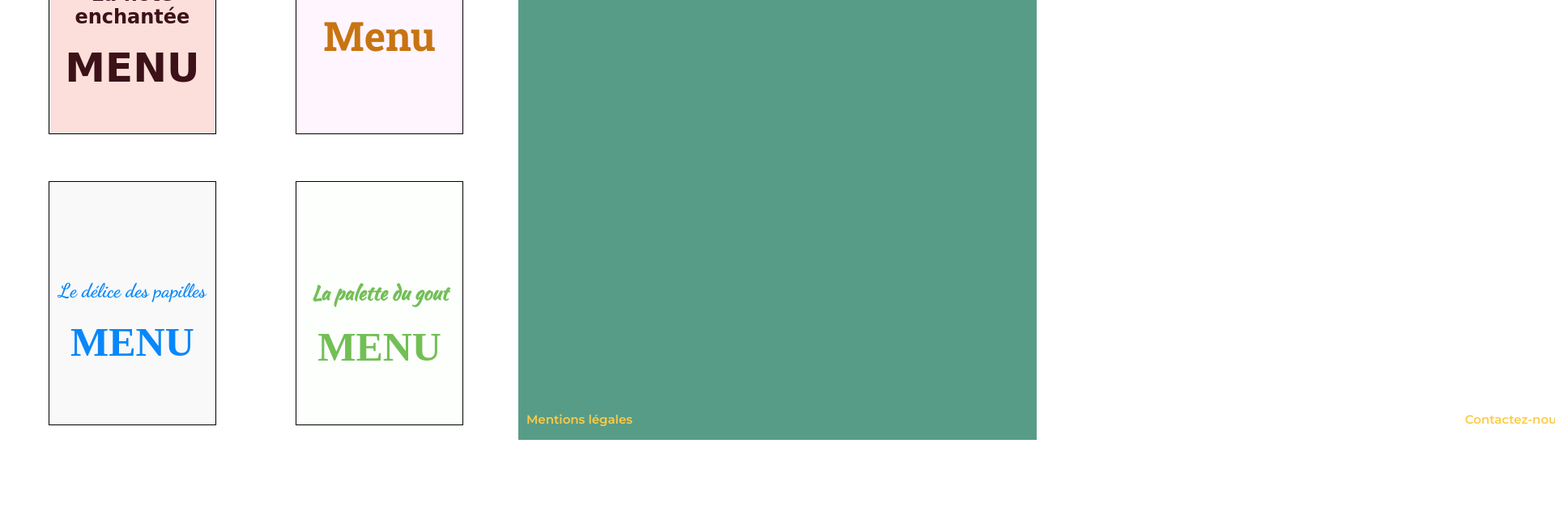
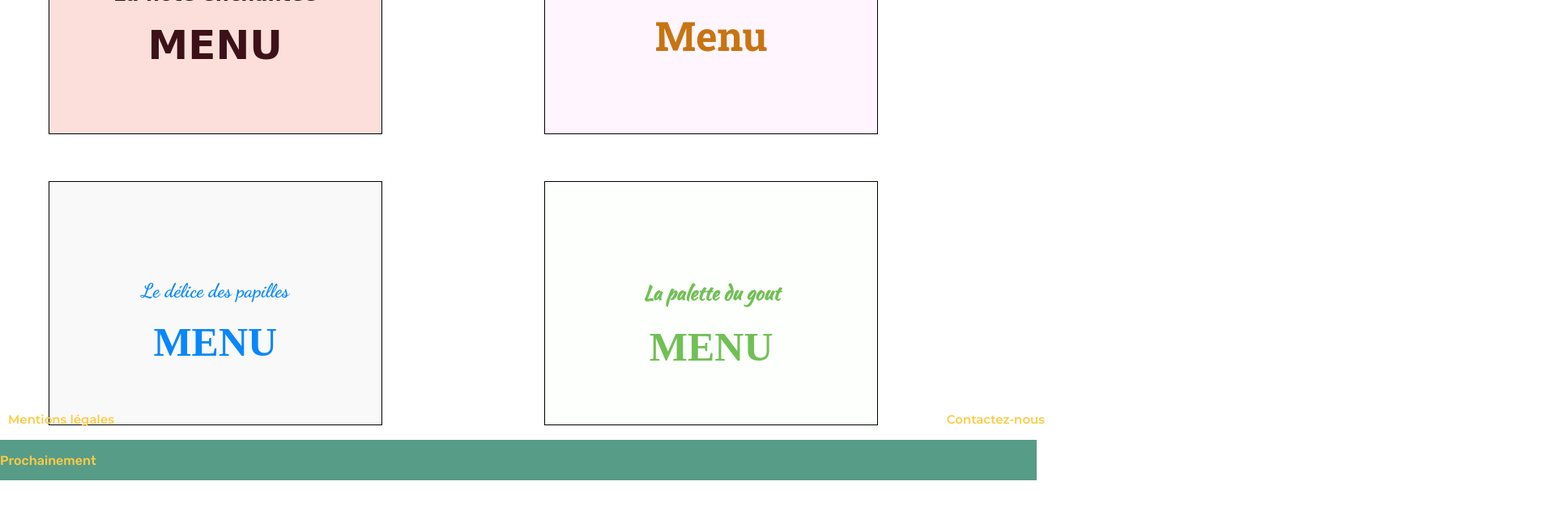
Before and after one commit to Ces0715/ohmyfoodsass, a website: page index.html in a window 1280 px wide. Shown: the part 256-888 px from the top of the page at 81% size, 1920 px wide, since content can reach past the window. Before the commit the page ends 840 px from the top, so only its background shows below. Drawn offline with Linux system fonts and the light colour scheme; a web font is replaced by a local one.

Commit message:
mise en page

```diff
--- a/public/scss/_footer.scss
+++ b/public/scss/_footer.scss
@@ -1,7 +1,6 @@
 footer{
         color:$primaryColor;
         background-color: $bgcolor;
-        width: 100%;
 
     }
 
@@ -19,8 +18,7 @@ footer{
         bottom: 0;
         width: 100%;
         height: 50px;
-        margin-bottom: 0px;
-        margin-top: 700px;
+
     }
 
     #footer1{
--- a/public/scss/_main.scss
+++ b/public/scss/_main.scss
@@ -9,4 +9,7 @@ $bgcolor4:#fdfffd;
 body{
     margin:0;
     display: flex;
+    flex-direction: column;
+    width: 100%;
+    height: 1200px;
 }
```
Also changed, not shown: public/css/style.css.
